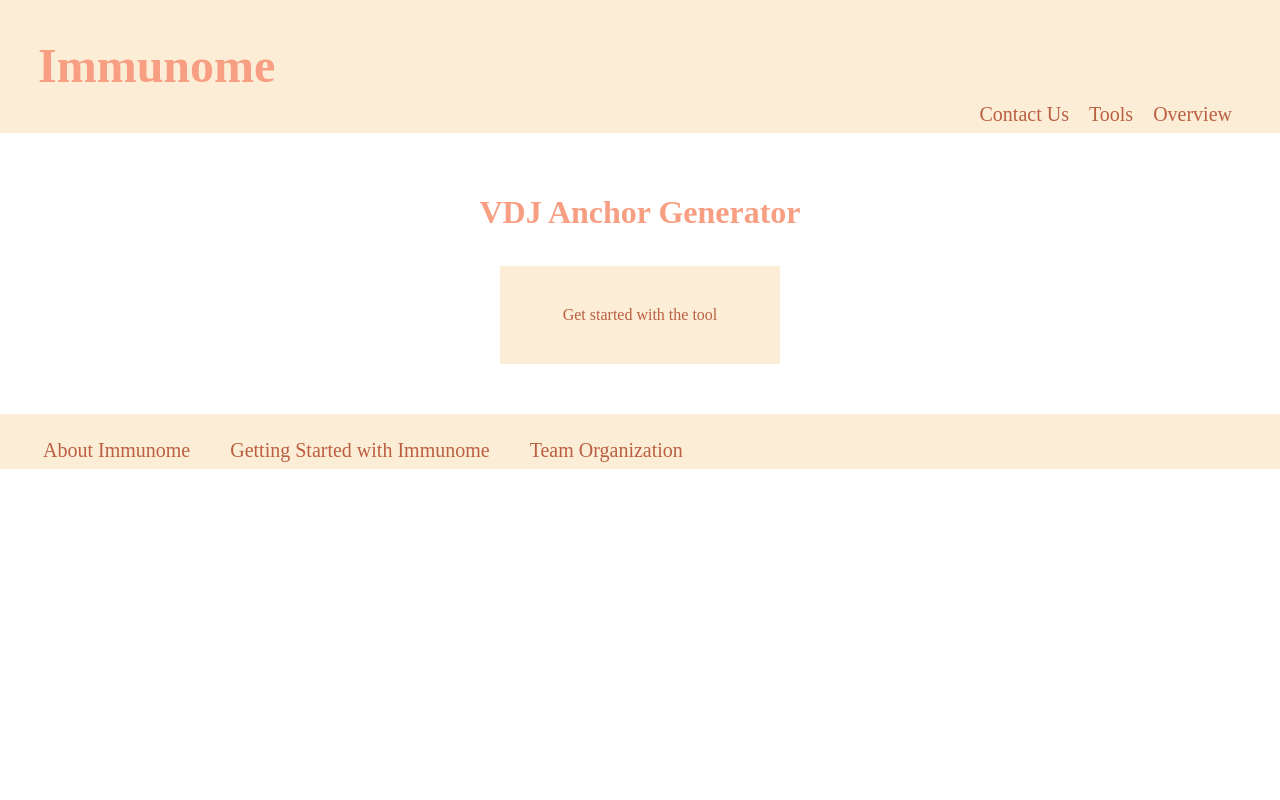
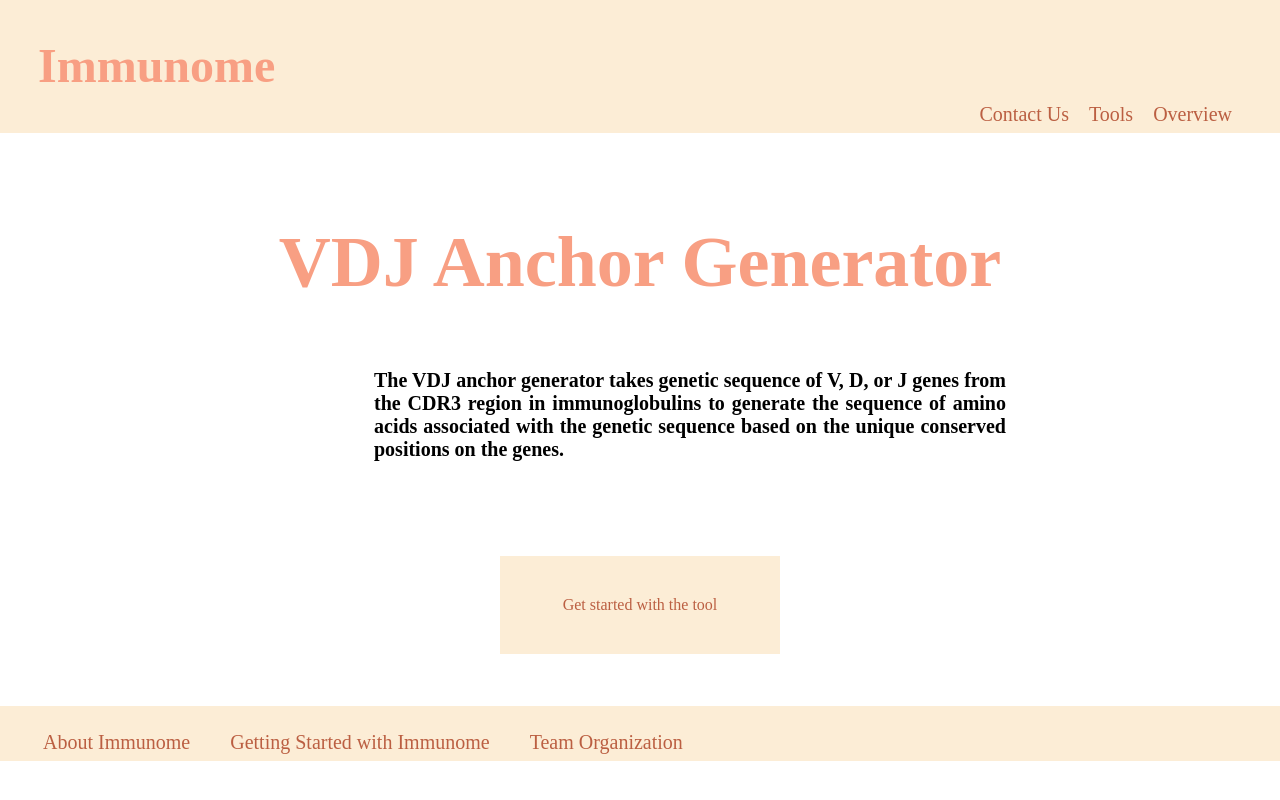
Before and after one commit to TongJin98/Immunome, a Django app: page / in a window 1280 px wide. Run offline with Django 3.2, Linux system fonts and the light colour scheme.

Commit message:
newst version
Added some text and corrected typo.

```diff
--- a/mysite/mysite/templates/home.html
+++ b/mysite/mysite/templates/home.html
@@ -2,7 +2,9 @@
 <html lang="en">
   <head>
   {% load static %}
-  <link rel="stylesheet" href="{% static '/Immunome.css' %}" >  <style>
+  <link rel="stylesheet" href="{% static '/Immunome.css' %}" >
+
+<style>
   @charset "UTF-8";
 body {
   background-color: white;
@@ -11,10 +13,10 @@ body {
 
 h1 {
   color: #F89F83;
-  front-size:72px;
+  font-size:72px;
   height: 50px;
   text-align:center;
-  content-aligh:center;
+  align-content:center;
   padding-top: 50px;
   padding-right: 0;
   padding-bottom: 0;
@@ -23,19 +25,20 @@ h1 {
 }
 
 h2 {
-  color: #F89F83;
-  front-size:36px;
-
-  text-align:left;
-  content-align:left;
-  margin-left: 10px;
+  color: black;
+  font-size:20px;
+  align-content:center;
+  padding-top: 50px;
+  padding-right: 0;
+  padding-bottom: 150px;
+  padding-left: 0;
 
 }
 p2 {
   text-align:center;
-  front-size:20px;
+  font-size:20px;
   color:#F89F83;
-  front-size:10px;
+  font-size:10px;
   height: 10px;
 
   padding-top: 0;
@@ -47,7 +50,7 @@ p2 {
   margin-top: 50px;
   margin-left: -10px;;
   margin-right: -10px;
-  cborder-top: 3px solid white;
+  border-top: 3px solid white;
 }
   div.a{
   background-color: #FCEDD6;
@@ -150,10 +153,15 @@ div.c li a:hover {
 
 
 	<h1><center>VDJ Anchor Generator</center></h1>
+
 	<div align = "center">
-<div class = "c">
-	<li><a href="{% url 'upload' %}">Get started with the tool</a></li>
-</div>
+    <h2 align = "justify">The VDJ anchor generator takes genetic sequence of V, D, or J genes from the CDR3 region in immunoglobulins to generate the sequence of amino acids associated with the genetic sequence based on the unique conserved positions on the genes.</h2>
+
+    <div class = "c">
+	     <li><a href="{% url 'upload' %}">Get started with the tool</a></li>
+    </div>
+  </div>
+
 <hr class = "new1">
 
 <div class="b">
```
Also changed, not shown: mysite/VDJ_Anchors/templates/upload.html (+6 -9 lines).
